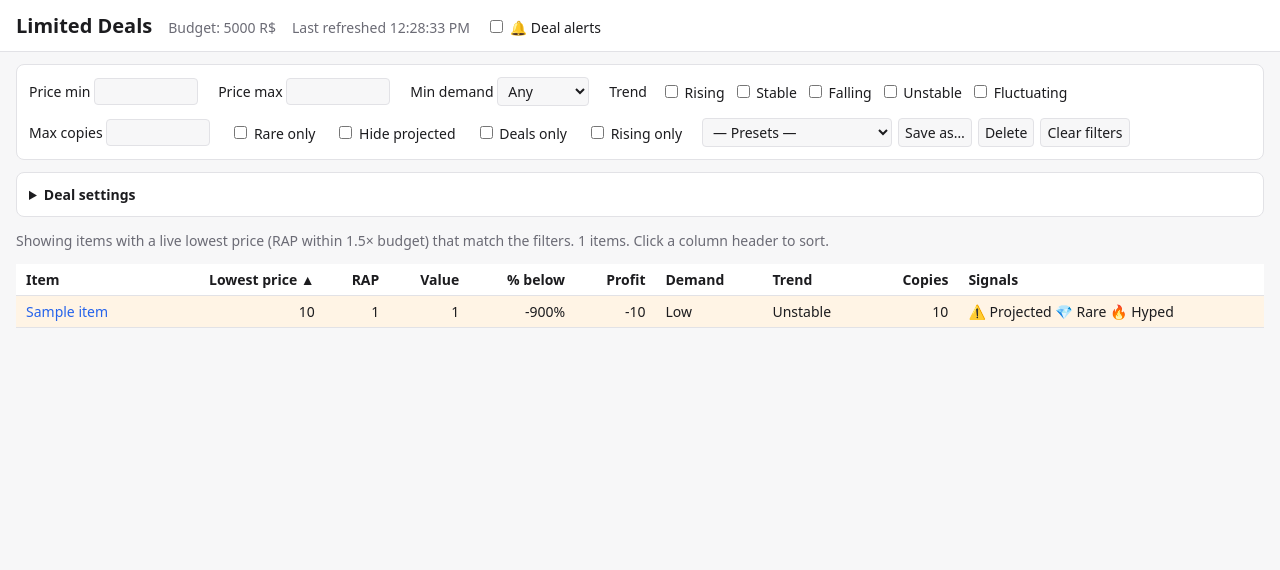
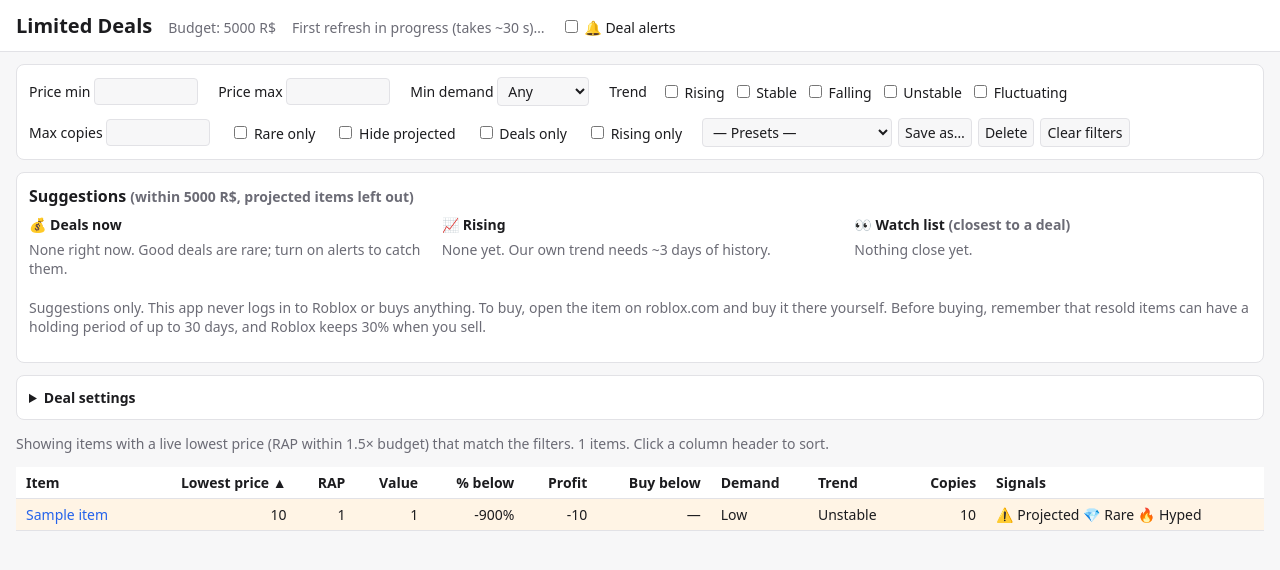
Before and after one commit to Spectrumify/Limited-Deals, a Flask app: page / in a window 1280 px wide. Shown: the top 570 px of the page. Run offline with Flask 3, Linux system fonts and the light colour scheme; data comes from the database, SQL or seed files in the repository; tables that the repository leaves empty hold one stand-in row (values such as "Sample post"); data that the repository does not hold is empty.

Commit message:
Phase 5: read-only suggestions instead of auto-buy
The planned auto-buy phase is dropped so the app carries zero risk to
the Roblox account: no cookie, no login, no purchase endpoints.

- Suggestions panel: deals now, rising, and a watch list ranked by how
  far the price must drop to become a deal; each links to roblox.com
- "Buy below" price per item (highest price that passes both deal
  thresholds), shown as a table column
- Deal check now compares the exact discount, not the 1-decimal display
  value (34.98% was rounding up to 35% and passing)
- .env.example and CLAUDE.md: never use the Roblox cookie

Co-Authored-By: Claude Opus 5.5 <noreply@anthropic.com>

```diff
--- a/app.py
+++ b/app.py
@@ -20,15 +20,24 @@ def index():
     return render_template("index.html", budget=BUDGET)
 
 
-@app.route("/api/items")
-def api_items():
+def evaluated_items():
     settings = db.get_settings(deals.DEFAULT_SETTINGS)
     items = db.all_items()
     for item in items:
         item["demand_name"] = DEMAND_NAMES.get(item["demand"], "")
         item["trend_name"] = TREND_NAMES.get(item["trend"], "")
         item.update(deals.evaluate(item, settings))
-    return jsonify(items)
+    return items
+
+
+@app.route("/api/items")
+def api_items():
+    return jsonify(evaluated_items())
+
+
+@app.route("/api/suggestions")
+def api_suggestions():
+    return jsonify(deals.suggestions(evaluated_items(), BUDGET))
 
 
 @app.route("/api/settings", methods=["GET"])
--- a/deals.py
+++ b/deals.py
@@ -23,6 +23,21 @@ def resale_target(item):
 def expected_profit(buy_price, target, seller_keep_pct):
     """Robux left after reselling at `target` and paying the marketplace fee."""
     return math.floor(target * seller_keep_pct / 100) - buy_price
+
+
+def buy_below_price(target, settings):
+    """Highest price at which this item would count as a deal under the current thresholds.
+
+    Both rules must hold:
+      price <= target * (1 - min_discount_pct / 100)              (far enough below)
+      price <= floor(target * seller_keep_pct / 100) - min_profit  (enough profit after fee)
+    """
+    if not target:
+        return None
+    by_discount = target * (1 - settings["min_discount_pct"] / 100)
+    by_profit = math.floor(target * settings["seller_keep_pct"] / 100) - settings["min_profit"]
+    price = math.floor(min(by_discount, by_profit))
+    return price if price > 0 else None
 
 
 def discount_pct(buy_price, target):
@@ -112,13 +127,48 @@ def evaluate(item, settings):
         "projected_warning": projected,
         "projected_reason": ", ".join(projected_reason),
         "rising": rising,
+        "buy_below": buy_below_price(target, settings),
     }
     if price and target:
-        result["discount_pct"] = round(discount_pct(price, target), 1)
+        exact_discount = discount_pct(price, target)
+        result["discount_pct"] = round(exact_discount, 1)  # rounded for display only
         result["profit"] = expected_profit(price, target, settings["seller_keep_pct"])
         result["is_deal"] = (
             not projected  # a "discount" against an inflated RAP is not a real discount
-            and result["discount_pct"] >= settings["min_discount_pct"]
+            and exact_discount >= settings["min_discount_pct"]
             and result["profit"] >= settings["min_profit"]
         )
     return result
+
+
+# ---------- Suggestions (read-only: you buy manually on roblox.com) ----------
+
+def suggestions(items, budget, limit=8):
+    """Pick items worth a look. `items` must already include the fields from evaluate().
+
+    Returns {"deals": [...], "rising": [...], "watch": [...]}. Projected items
+    and anything above the budget are always left out.
+    """
+    candidates = [
+        item for item in items
+        if item["lowest_price"] and item["lowest_price"] <= budget and not item["projected_warning"]
+    ]
+
+    deals = sorted((i for i in candidates if i["is_deal"]), key=lambda i: -i["profit"])
+
+    rising = sorted(
+        (i for i in candidates if i["rising"] and not i["is_deal"]),
+        key=lambda i: -(i.get("rap_change_pct") or 0),
+    )
+
+    # Watch list: not a deal yet, but the cheapest listing is closest to the buy-below price.
+    # gap = how many % the price would have to drop to become a deal.
+    watch = []
+    for item in candidates:
+        if item["is_deal"] or item["rising"] or not item["buy_below"]:
+            continue
+        gap = (item["lowest_price"] - item["buy_below"]) / item["lowest_price"] * 100
+        watch.append({**item, "drop_needed_pct": round(gap, 1)})
+    watch.sort(key=lambda i: i["drop_needed_pct"])
+
+    return {"deals": deals[:limit], "rising": rising[:limit], "watch": watch[:limit]}
--- a/static/app.js
+++ b/static/app.js
@@ -171,6 +171,7 @@ function render() {
       <td class="num">${formatRobux(item.value)}</td>
       <td class="num">${item.discount_pct == null ? "—" : item.discount_pct + "%"}</td>
       <td class="num ${item.profit > 0 ? "gain" : ""}">${formatRobux(item.profit)}</td>
+      <td class="num">${formatRobux(item.buy_below)}</td>
       <td>${item.demand_name}</td>
       <td>${item.trend_name}</td>
       <td class="num">${formatRobux(item.total_quantity)}</td>
@@ -301,7 +302,52 @@ document.querySelectorAll("th").forEach(th => {
 });
 
 async function refresh() {
-  await Promise.all([loadItems(), loadStatus()]);
+  await Promise.all([loadItems(), loadStatus(), loadSuggestions()]);
+}
+
+// ---------- Suggestions ----------
+
+function suggestionLine(item, list) {
+  const price = `${item.lowest_price.toLocaleString()} R$`;
+  if (list === "deals") return `${price}, ${item.discount_pct}% below ${item.target_source}, ~${item.profit.toLocaleString()} R$ profit`;
+  if (list === "rising") {
+    const why = item.rap_change_pct != null ? `RAP +${item.rap_change_pct.toFixed(0)}% in ${item.history_days.toFixed(1)} days` : "Rolimons: raising";
+    return `${price}, ${why}`;
+  }
+  return `${price} now, deal at ≤ ${item.buy_below.toLocaleString()} R$ (needs −${item.drop_needed_pct}%)`;
+}
+
+const EMPTY_TEXT = {
+  deals: "None right now. Good deals are rare; turn on alerts to catch them.",
+  rising: "None yet. Our own trend needs ~3 days of history.",
+  watch: "Nothing close yet.",
+};
+
+async function loadSuggestions() {
+  const lists = await (await fetch("/api/suggestions")).json();
+  for (const [name, entries] of Object.entries(lists)) {
+    const ol = document.getElementById(`sugg-${name}`);
+    ol.innerHTML = "";
+    if (entries.length === 0) {
+      const li = document.createElement("li");
+      li.className = "muted empty";
+      li.textContent = EMPTY_TEXT[name];
+      ol.appendChild(li);
+    }
+    for (const item of entries) {
+      const li = document.createElement("li");
+      const link = document.createElement("a");
+      link.href = `https://www.roblox.com/catalog/${item.id}`;
+      link.target = "_blank";
+      link.rel = "noopener";
+      link.textContent = item.name;
+      const detail = document.createElement("div");
+      detail.className = "muted";
+      detail.textContent = suggestionLine(item, name);
+      li.append(link, detail);
+      ol.appendChild(li);
+    }
+  }
 }
 
 // ---------- Deal settings ----------
@@ -325,7 +371,7 @@ settingsForm.addEventListener("submit", async event => {
   });
   const result = await response.json();
   document.getElementById("settings-msg").textContent = response.ok ? "Saved." : result.error;
-  if (response.ok) loadItems();  // deals are recalculated on the server
+  if (response.ok) refresh();  // deals and suggestions are recalculated on the server
 });
 
 loadSettings();
--- a/static/style.css
+++ b/static/style.css
@@ -66,6 +66,14 @@ button { cursor: pointer; }
 
 .toggle { font-size: 14px; cursor: pointer; }
 
+.suggestions { display: block; }
+.suggestions h2 { font-size: 16px; margin: 0 0 8px; }
+.suggestions h3 { font-size: 14px; margin: 0 0 6px; }
+.suggestion-lists { display: grid; grid-template-columns: repeat(auto-fit, minmax(260px, 1fr)); gap: 16px; }
+.suggestions ol { margin: 0; padding-left: 20px; }
+.suggestions li { margin-bottom: 6px; }
+.suggestions li.empty { list-style: none; margin-left: -20px; }
+
 .table-wrap { overflow-x: auto; }
 table {
   width: 100%;
--- a/templates/index.html
+++ b/templates/index.html
@@ -52,6 +52,29 @@
       </div>
     </section>
 
+    <section class="panel suggestions">
+      <h2>Suggestions <span class="muted">(within {{ budget }} R$, projected items left out)</span></h2>
+      <div class="suggestion-lists">
+        <div>
+          <h3>💰 Deals now</h3>
+          <ol id="sugg-deals"></ol>
+        </div>
+        <div>
+          <h3>📈 Rising</h3>
+          <ol id="sugg-rising"></ol>
+        </div>
+        <div>
+          <h3>👀 Watch list <span class="muted">(closest to a deal)</span></h3>
+          <ol id="sugg-watch"></ol>
+        </div>
+      </div>
+      <p class="muted">
+        Suggestions only. This app never logs in to Roblox or buys anything. To buy, open the item on roblox.com
+        and buy it there yourself. Before buying, remember that resold items can have a holding period of up to 30 days,
+        and Roblox keeps 30% when you sell.
+      </p>
+    </section>
+
     <details class="panel settings">
       <summary>Deal settings</summary>
       <form id="settings-form">
@@ -87,6 +110,7 @@
             <th data-key="value" class="num">Value</th>
             <th data-key="discount_pct" class="num">% below</th>
             <th data-key="profit" class="num">Profit</th>
+            <th data-key="buy_below" class="num" title="Highest price that would count as a deal under your settings">Buy below</th>
             <th data-key="demand">Demand</th>
             <th data-key="trend">Trend</th>
             <th data-key="total_quantity" class="num">Copies</th>
```
Also changed, not shown: CLAUDE.md (+8 -2 lines), tests/test_deals.py (+52 -0 lines), 1 other file.
